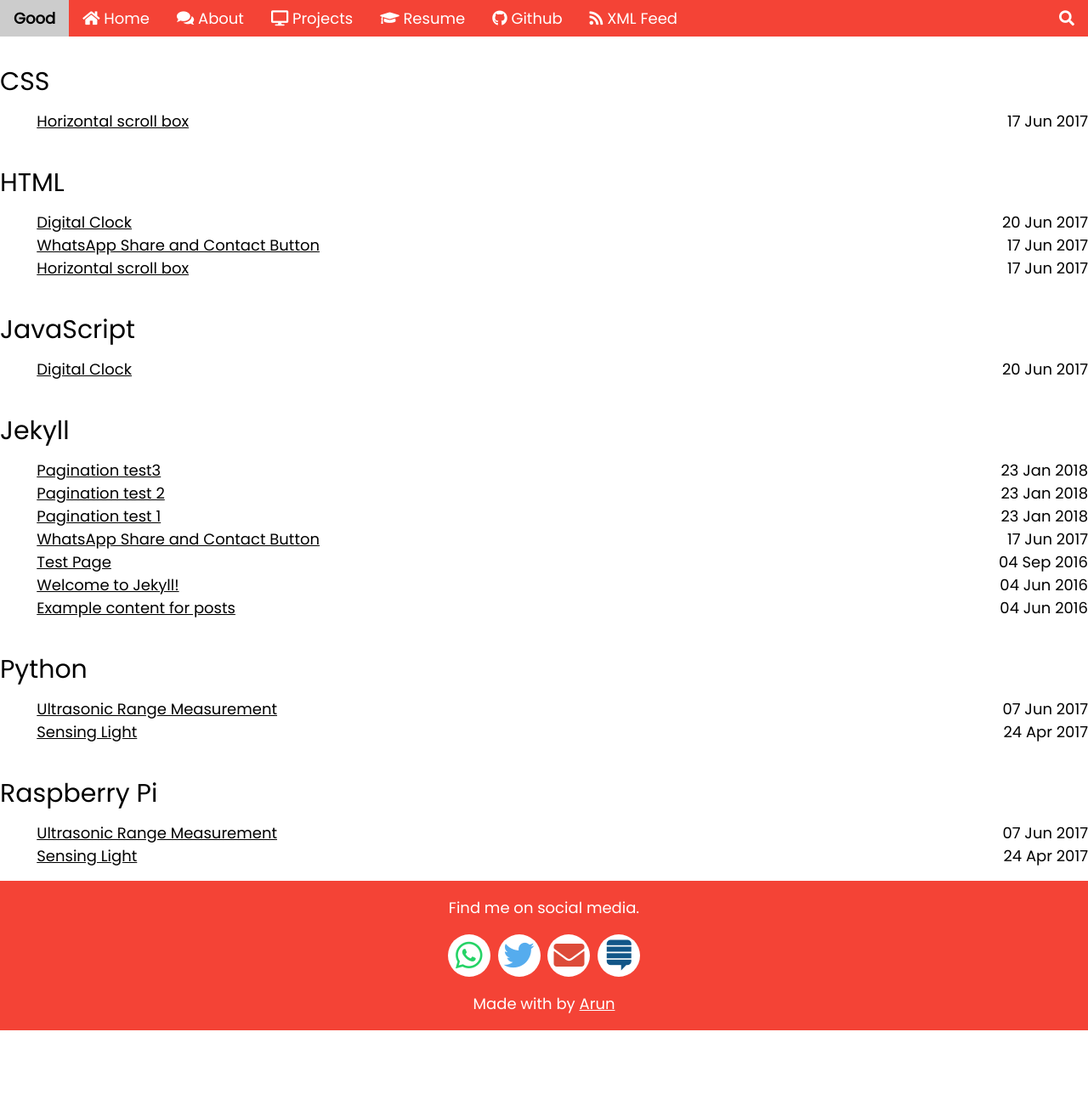
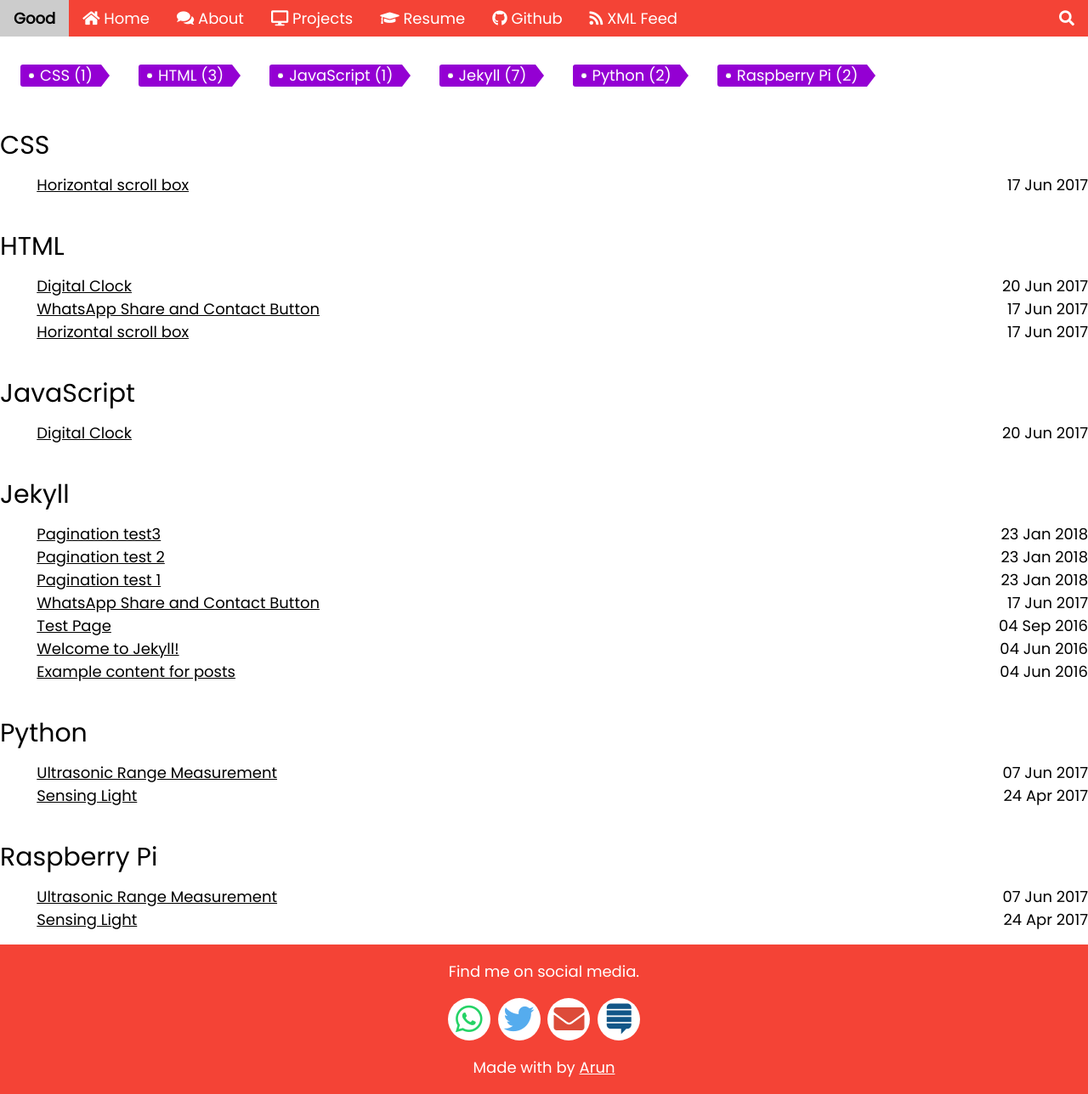
Before and after one commit to chipprogrammers/Good, a Jekyll site: the page built from tags.md, in a window 1280 px wide and 1288 px high. Shown: the whole window at 85% size. Built offline with Jekyll 4.4.1, drawn with Linux system fonts in a browser that asks for light colours; comment, search, counter and statistics services are not loaded.

Commit message:
Update tags.md

```diff
--- a/tags.md
+++ b/tags.md
@@ -14,7 +14,7 @@ to the `site_tags` variable. -->
 <!-- Build the Page -->
 
 <!-- List of all tags -->
-<ul class="taggs">
+<ul class="taggs" style="margin-top:75px">
   {% for item in (0..site.tags.size) %}{% unless forloop.last %}
     {% capture this_word %}{{ tag_words[item] }}{% endcapture %}
     <li>
```
